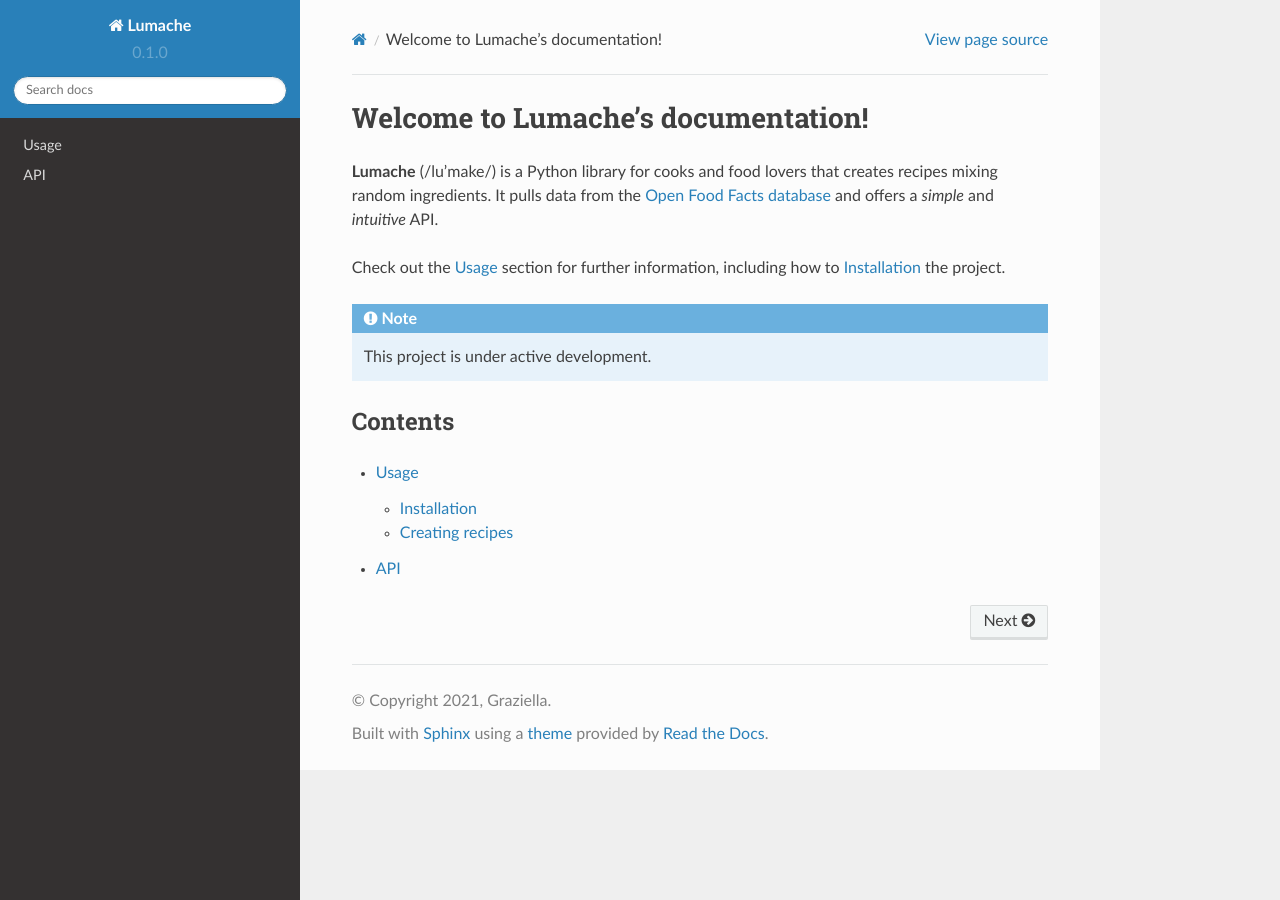
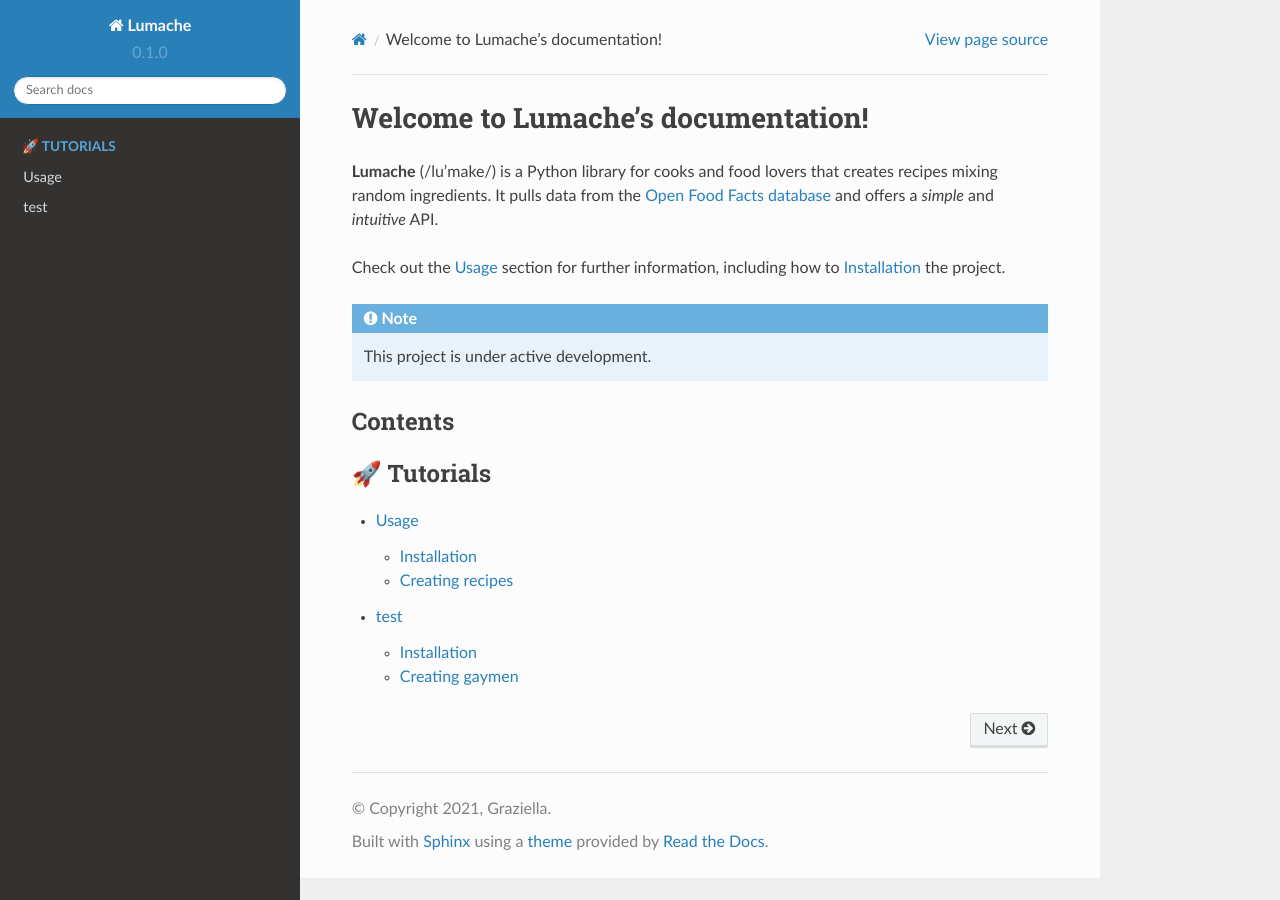
Before and after one commit to Helix-Studios/armawiki, a Sphinx documentation site: the page built from docs/source/index.rst, in a window 1280 px wide. Built offline with Sphinx 7.4.7 and the Read the Docs theme 2.0.0, drawn with Linux system fonts in a browser that asks for light colours.

Commit message:
waaaaaaaaaaa

```diff
--- a/docs/source/index.rst
+++ b/docs/source/index.rst
@@ -17,6 +17,8 @@ Contents
 --------
 
 .. toctree::
+   :maxdepth: 2
+   :caption: 🚀 Tutorials
 
    usage
-   api
+   /modelling/test
```
Also changed, not shown: docs/source/modelling/test.rst (renamed from docs/source/test.rst).
